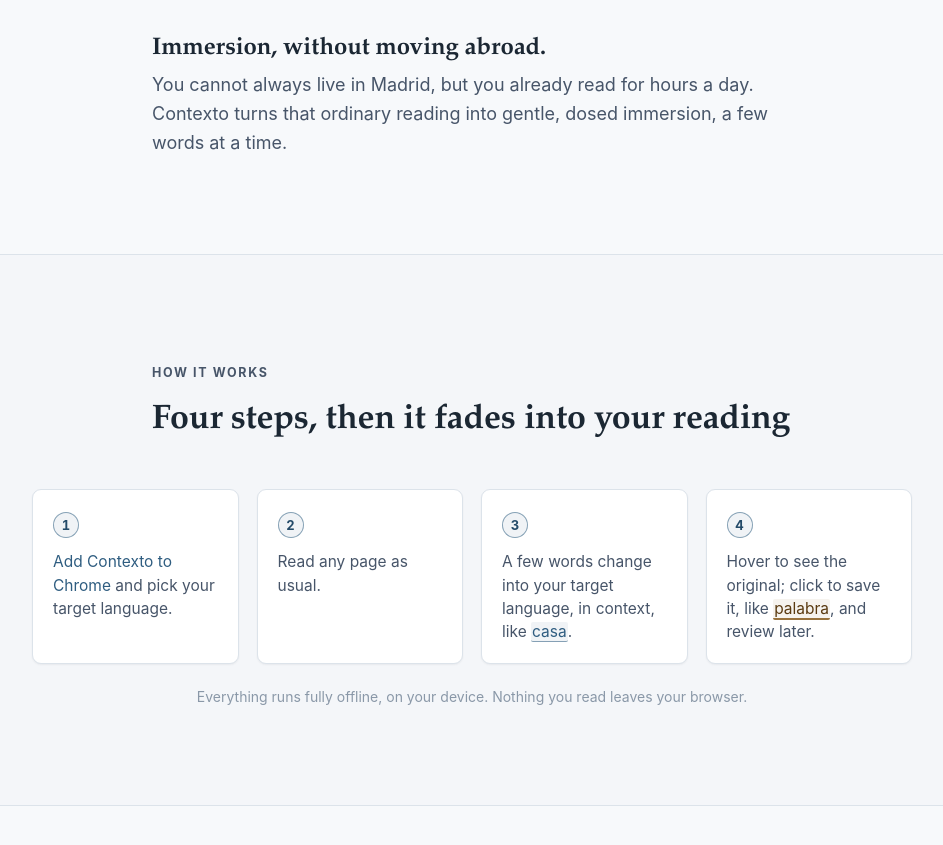
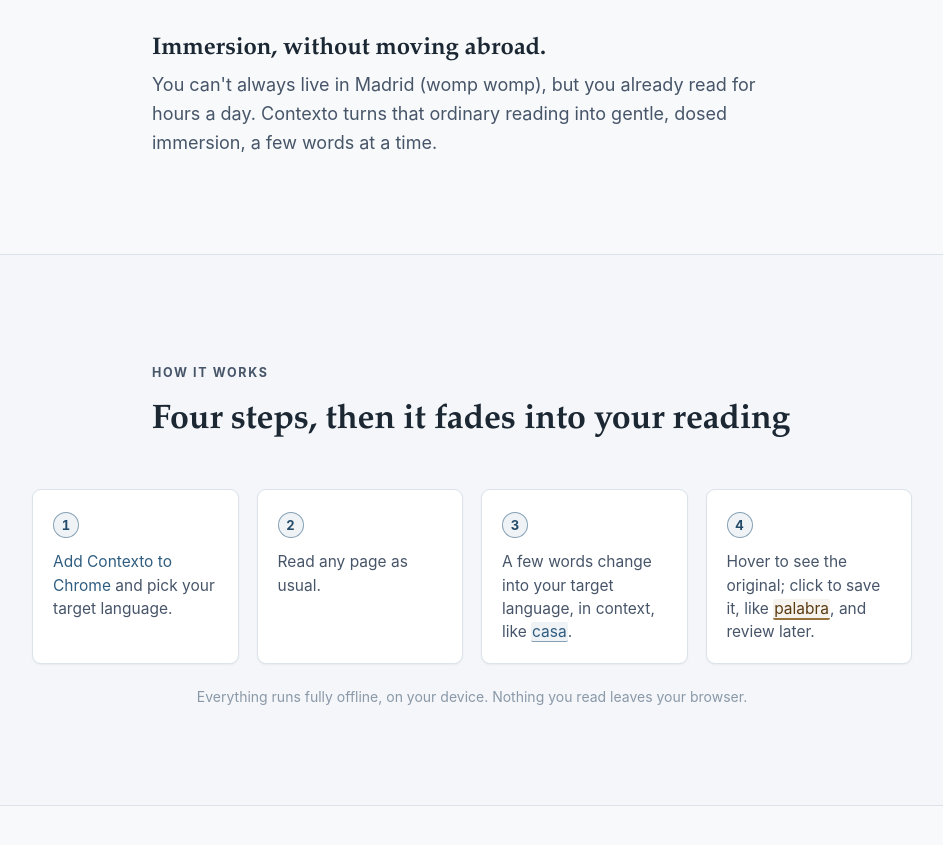
Before and after one commit to Jason-Latz/contexto, a browser extension: page site/index.html in a window 1280 px wide. Shown: the part 2730-3575 px from the top of the page, without its empty margins (168-1111 px from the left). Drawn offline with Linux system fonts and the light colour scheme.

Commit message:
site: add Madrid womp womp aside

```diff
--- a/site/index.html
+++ b/site/index.html
@@ -230,9 +230,9 @@
             <div class="beat">
               <h3>Immersion, without moving abroad.</h3>
               <p>
-                You cannot always live in Madrid, but you already read for hours a
-                day. Contexto turns that ordinary reading into gentle, dosed
-                immersion, a few words at a time.
+                You can't always live in Madrid (womp womp), but you already read
+                for hours a day. Contexto turns that ordinary reading into gentle,
+                dosed immersion, a few words at a time.
               </p>
             </div>
           </div>
```
